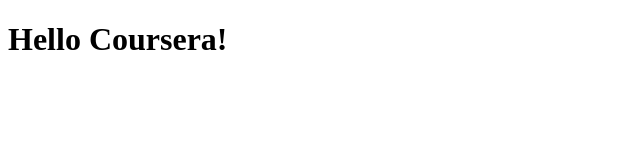
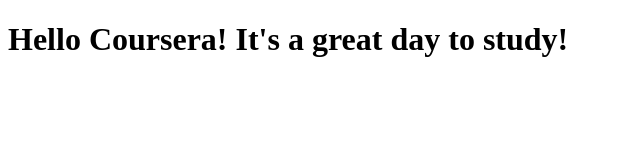
Before and after one commit to Pirkkis/coursera-course-1, a plain HTML site: page site/index.html in a window 1280 px wide. Shown: the whole page, without its empty margins (0-640 px from the left). Drawn offline with Linux system fonts and the light colour scheme.

Commit message:
small addition

```diff
--- a/site/index.html
+++ b/site/index.html
@@ -4,6 +4,6 @@
 	<title>Hello Coursera</title>
 </head>
 <body>
-<h1>Hello Coursera!</h1>
+<h1>Hello Coursera! It's a great day to study!</h1>
 </body>
 </html>
```
